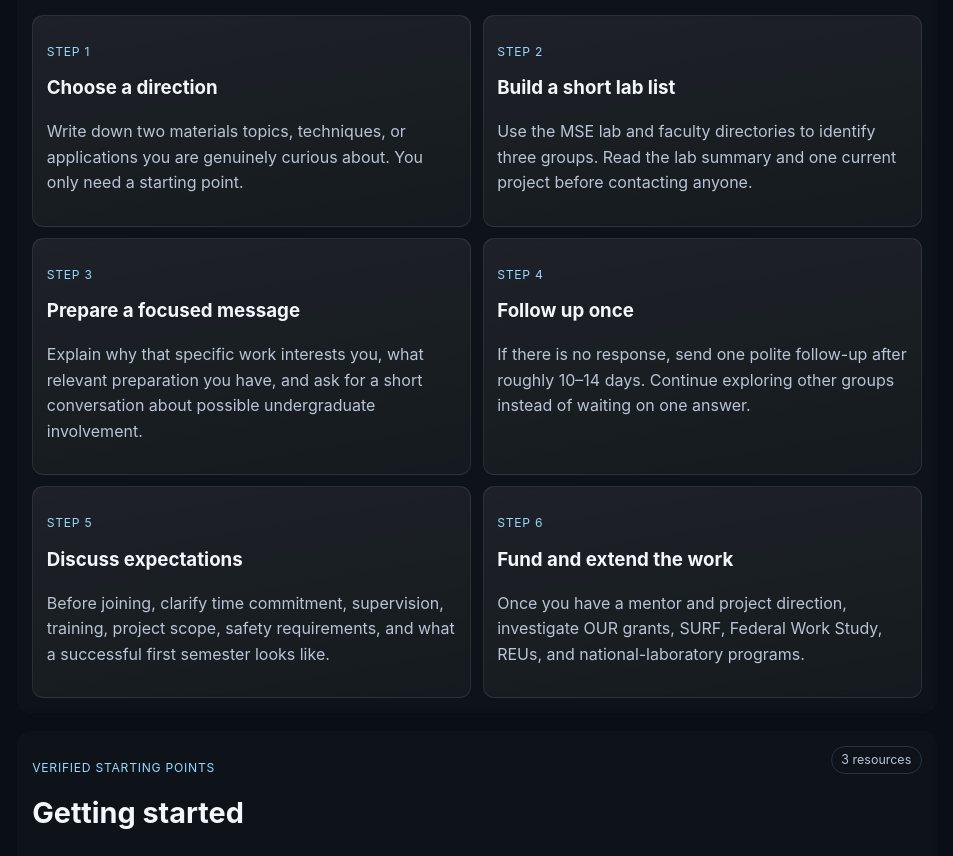
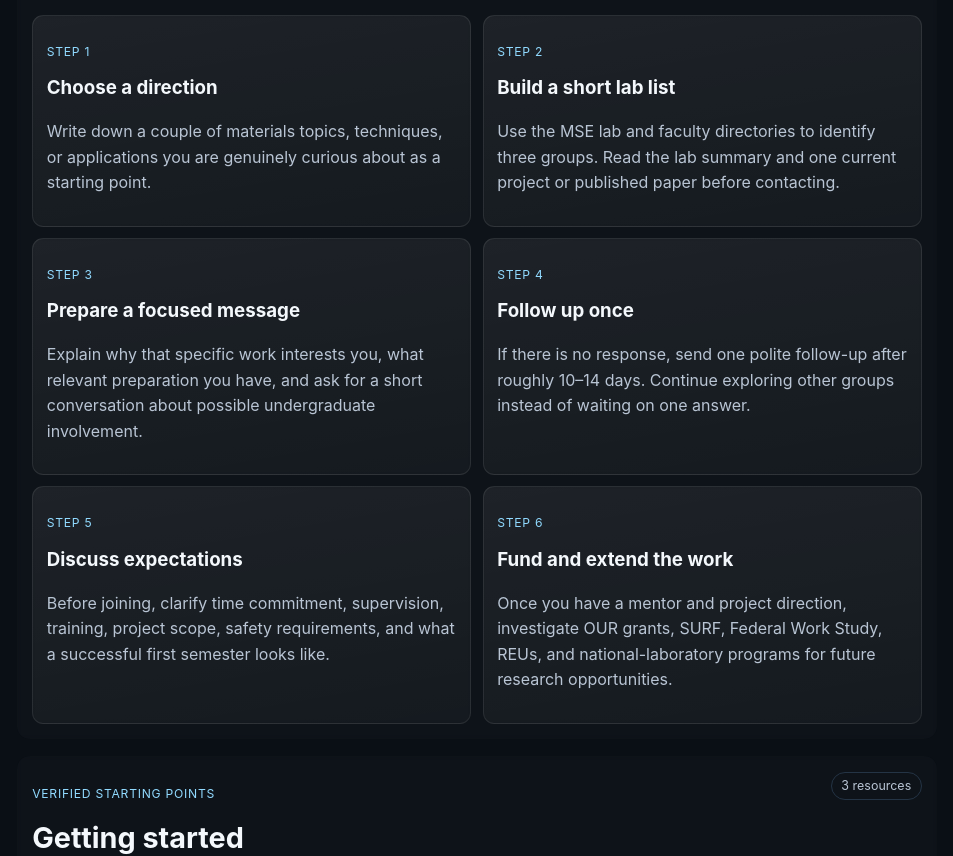
Before and after one commit to Mahkri-glitch/materials-advantage-mentor-hub, a Next.js app in the folder materials_advantage_semiconductor_codex_master/: page /research in a window 1280 px wide. Shown: the part 1116-1972 px from the top of the page, without its empty margins (163-1116 px from the left). Built offline with nearby package versions, Linux system fonts and the light colour scheme.

Commit message:
Update researchResources.ts

```diff
--- a/materials_advantage_semiconductor_codex_master/src/data/researchResources.ts
+++ b/materials_advantage_semiconductor_codex_master/src/data/researchResources.ts
@@ -10,12 +10,12 @@ export const researchResources = [
 ] as const;
 
 export const researchPlan = [
-  { title: "Choose a direction", text: "Write down two materials topics, techniques, or applications you are genuinely curious about. You only need a starting point." },
-  { title: "Build a short lab list", text: "Use the MSE lab and faculty directories to identify three groups. Read the lab summary and one current project before contacting anyone." },
+  { title: "Choose a direction", text: "Write down a couple of materials topics, techniques, or applications you are genuinely curious about as a starting point." },
+  { title: "Build a short lab list", text: "Use the MSE lab and faculty directories to identify three groups. Read the lab summary and one current project or published paper before contacting." },
   { title: "Prepare a focused message", text: "Explain why that specific work interests you, what relevant preparation you have, and ask for a short conversation about possible undergraduate involvement." },
   { title: "Follow up once", text: "If there is no response, send one polite follow-up after roughly 10–14 days. Continue exploring other groups instead of waiting on one answer." },
   { title: "Discuss expectations", text: "Before joining, clarify time commitment, supervision, training, project scope, safety requirements, and what a successful first semester looks like." },
-  { title: "Fund and extend the work", text: "Once you have a mentor and project direction, investigate OUR grants, SURF, Federal Work Study, REUs, and national-laboratory programs." },
+  { title: "Fund and extend the work", text: "Once you have a mentor and project direction, investigate OUR grants, SURF, Federal Work Study, REUs, and national-laboratory programs for future research opportunities." },
 ] as const;
 
 export const semiconductorResources = [
```
